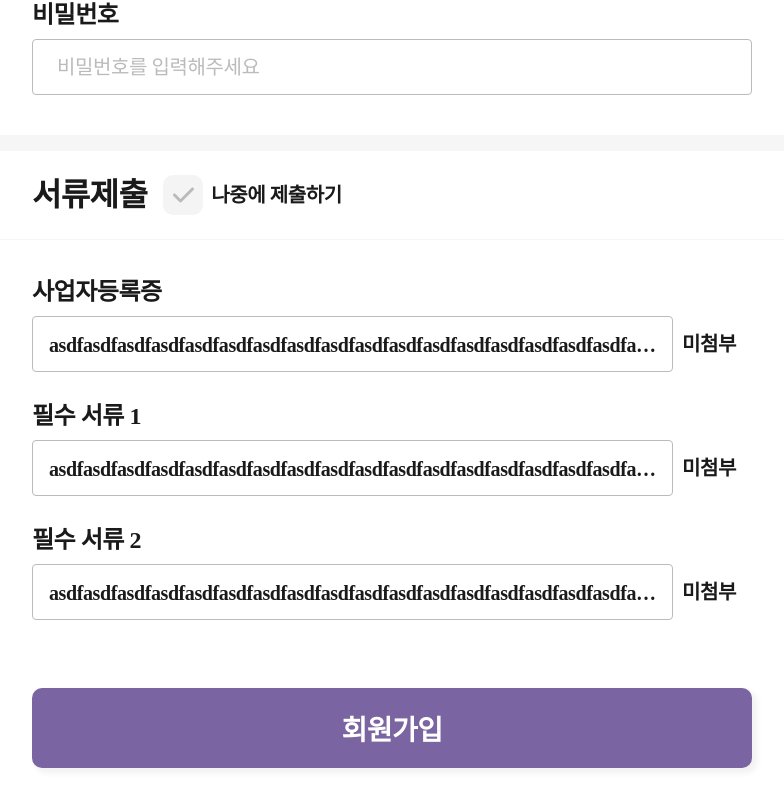
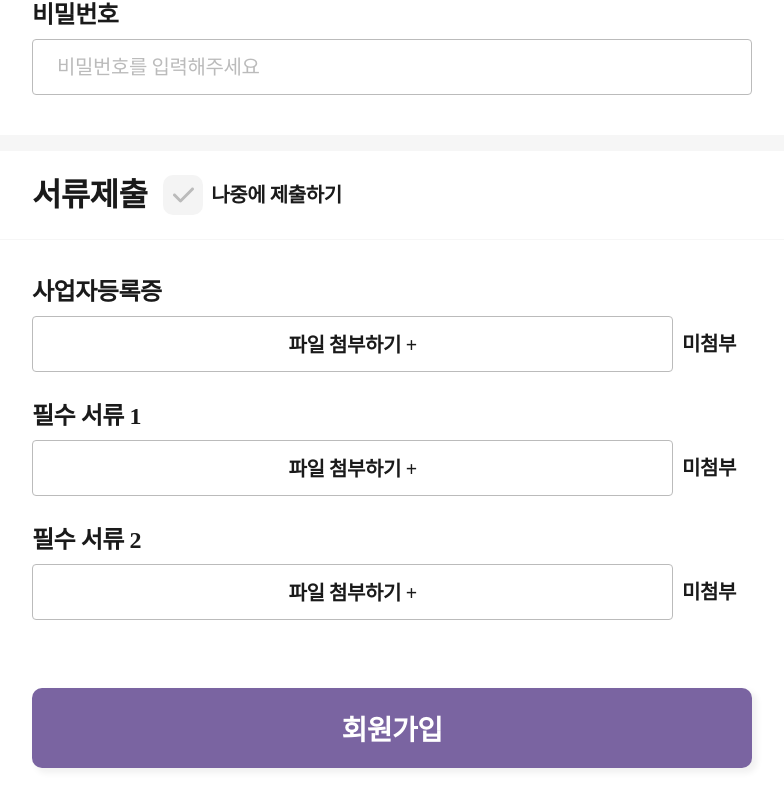
Before and after one commit to yunhak000/remember-ui, a React (Create React App) app: page /signup in a window 1280 px wide. Shown: the part 1395-2203 px from the top of the page, without its empty margins (248-1032 px from the left). Built offline with nearby package versions, Linux system fonts and the light colour scheme; a web font is replaced by a local one.

Commit message:
fix: 파일명 주석해제

```diff
--- a/src/page/Signup/index.js
+++ b/src/page/Signup/index.js
@@ -132,8 +132,7 @@ export const Signup = () => {
                         })
                       }
                     />
-                    asdfasdfasdfasdfasdfasdfasdfasdfasdfasdfasdfasdfasdfasdfasdfasdfasdfasdfasdfasdfasdfasdfasdfasdfasdfasdfasdfasdfasdfasdfasdfasdf
-                    {/* {fileInfo ? fileInfo.name : "파일 첨부하기 +"} */}
+                    {fileInfo ? fileInfo.name : "파일 첨부하기 +"}
                   </Label>
                   <FileCheckText isAttach={fileInfo}>{fileInfo ? "첨부" : "미첨부"}</FileCheckText>
                 </FlexBox>
```
